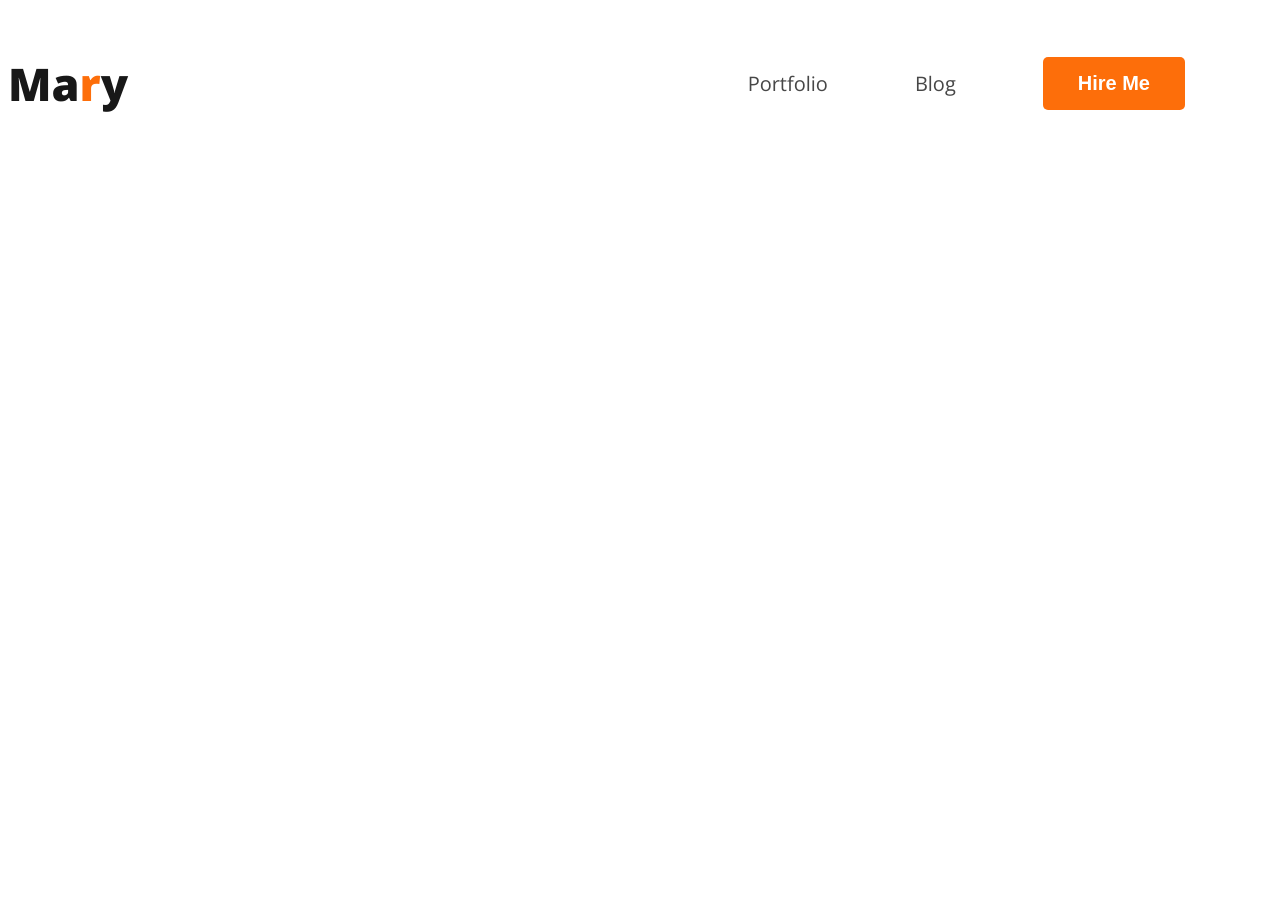
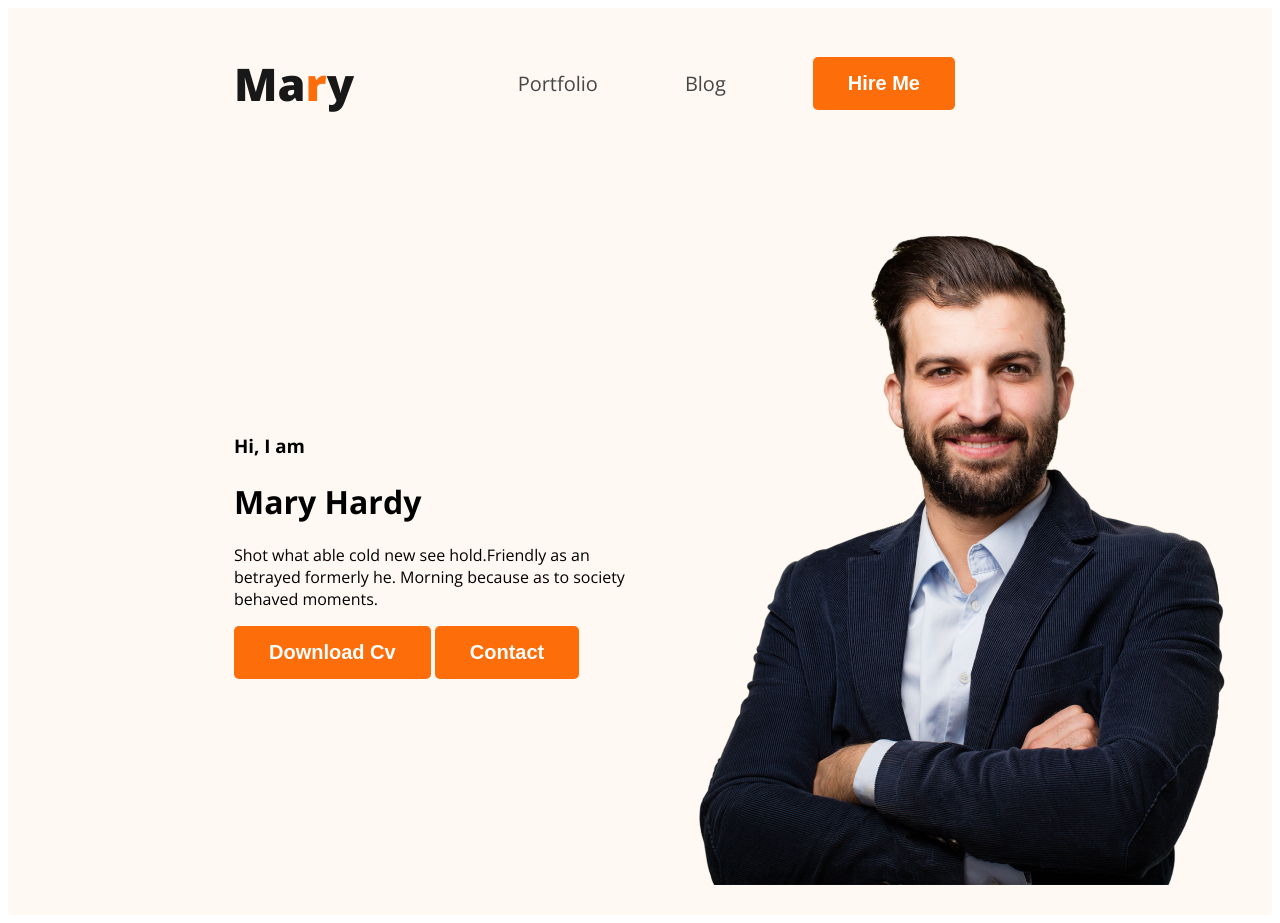
Before and after one commit to Ebrahim-khan573/developer-portfolio, a plain HTML site: page index.html in a window 1280 px wide. Before the commit the page ends 800 px from the top, so only its background shows below. Drawn offline with nearby package versions, Linux system fonts and the light colour scheme.

Commit message:
add photo

```diff
--- a/index.html
+++ b/index.html
@@ -10,7 +10,7 @@
     <title>developer-portfolio</title>
 </head>
 <body>
-    <header>
+    <header class="header">
         <nav>
             <h3 class="nav-title">Ma<span class="r">r</span>y</h3>
             <ul>
@@ -19,6 +19,18 @@
                 <li><button class="btn-primary">Hire Me</button></li>
             </ul>
         </nav>
+        <div class="banner">
+            <div>
+                <h3 class="banner-greeting">Hi, I  am</h3>
+                <h1 class="banner-heading">Mary Hardy</h1>
+                <p>Shot what able cold new see hold.Friendly as an betrayed formerly he. Morning because as to society behaved moments.</p>
+                <button class="btn-primary">Download Cv</button>
+                <button class="btn-primary">Contact</button>
+            </div>
+            <div class="photo">
+                <img src="./images/hardy.png" alt="">
+            </div>
+        </div>
     </header>
 
     <main>
--- a/portfolio/portfolio.css
+++ b/portfolio/portfolio.css
@@ -6,7 +6,8 @@ nav{
     display: flex;
     justify-content: space-between;
     align-items: center;
-
+    padding-left: 226px;
+    padding-right: 230px;
 }
 .r{
     color: #FD6E0A;;
@@ -45,3 +46,17 @@ font-size: 20px;
 font-weight: 700;
 padding: 15px 35px;
 }
+
+.header{
+    background-color: #FFF8F3;
+}
+.banner{
+    padding: 50px 38px 30px 226px;
+    display: flex;
+    align-items: center;
+
+}
+.banner  .photo{
+    width: 584px;
+    height: 676px;
+}
```
